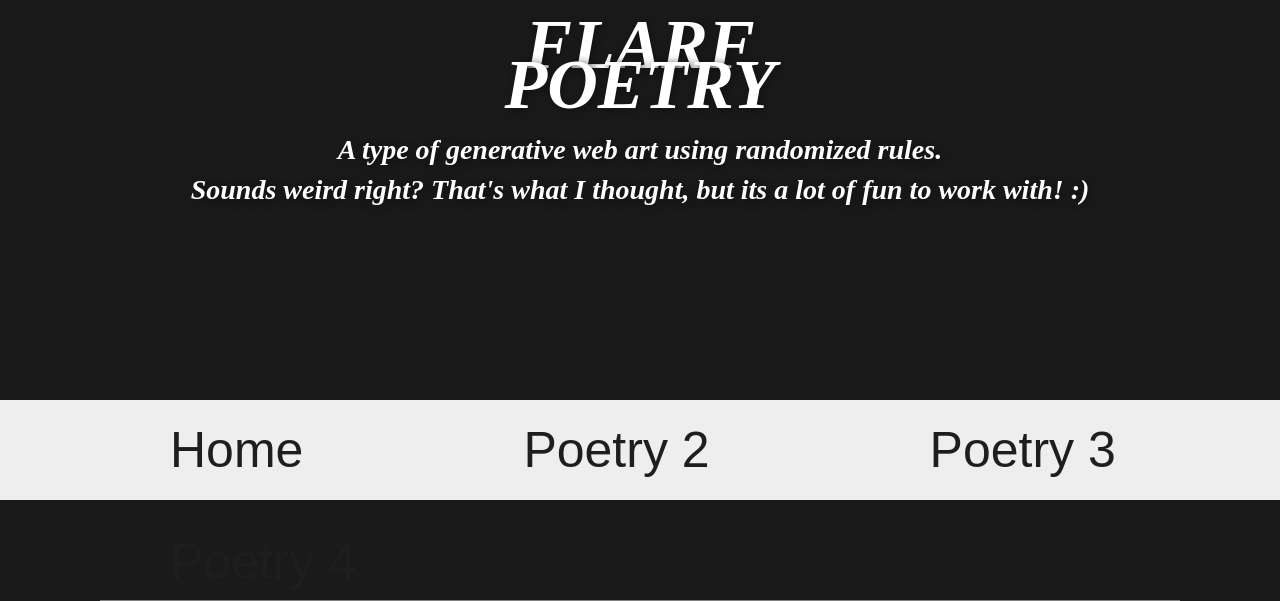
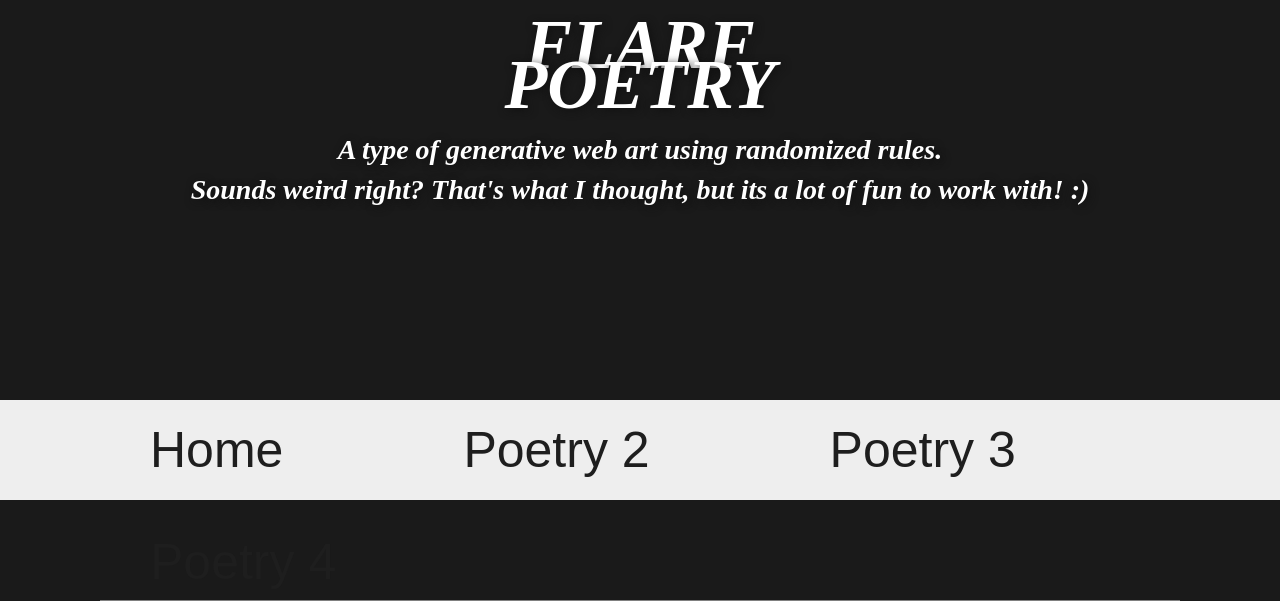
Before and after one commit to danyalsw13/Project-Flarf-Website, a plain HTML site: page index.html in a window 1280 px wide. Shown: the top 601 px of the page. Drawn offline with Linux system fonts and the light colour scheme.

Commit message:
Add files via upload

```diff
--- a/style.css
+++ b/style.css
@@ -34,7 +34,7 @@ font-size: 50px;
 font-family:fantasy;
 font-weight: lighter;
 color: #1e1e1e;
-padding: 0 110px;
+padding: 0 90px;
 }
 
 ul li a:hover{
```
